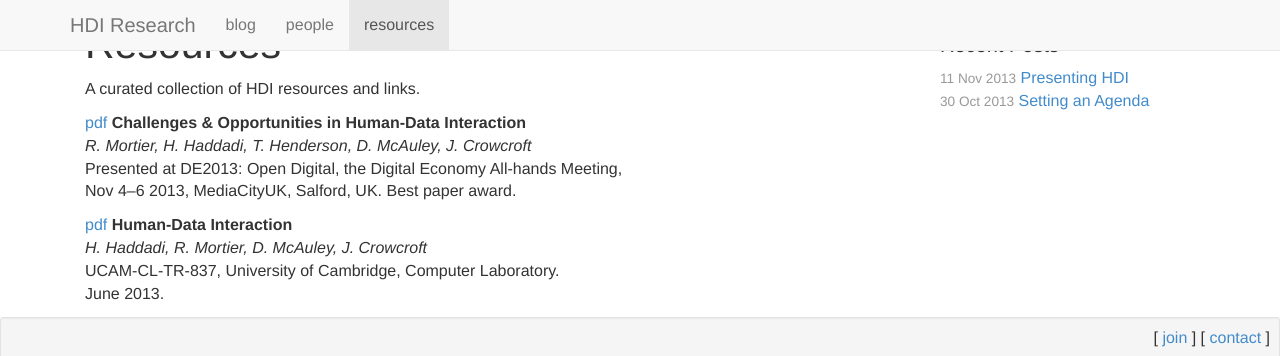
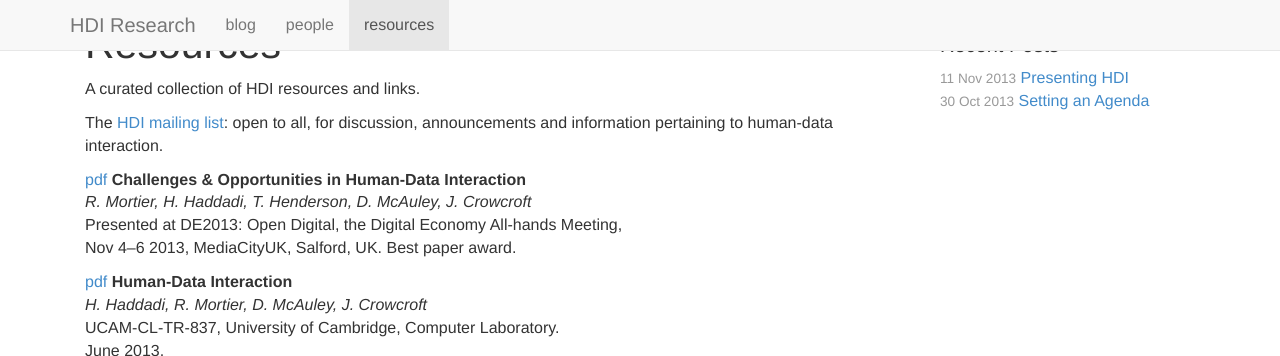
Before and after one commit to hdiresearch/hdiresearch.github.io, a Jekyll site: the page built from resources.md, in a window 1280 px wide, cut to the strip 0-356 px from the top of the page. Built offline with Jekyll 4.4.1, drawn with Linux system fonts in a browser that asks for light colours; nearby versions of some CDN libraries; some web fonts are replaced; part of the change alters nothing that is shown.

Commit message:
[resources] add link to mailing list to resources and page footer

```diff
--- a/_includes/footer.html
+++ b/_includes/footer.html
@@ -1,6 +1,6 @@
 <div id="footer" class="well well-sm">
 &nbsp;  <div class="pull-right">
-    [ <a href="/blog/2013/10/30/Setting-a-Research-Agenda/">join</a> ]
+    [ <a href="http://jiscmail.ac.uk/HDI">join</a> ]
     [ <a href="mailto:info@hdiresearch.org">contact</a> ]
   </div>
 </div>
--- a/resources.md
+++ b/resources.md
@@ -10,6 +10,8 @@ description: Collected HDI Resources
 
 A curated collection of HDI resources and links.
 
+The [HDI mailing list](http://jiscmail.ac.uk/HDI): open to all, for discussion, announcements and information pertaining to human-data interaction.
+
 [pdf](http://www.cs.nott.ac.uk/~rmm/papers/pdf/de13-hdi.pdf)
 __Challenges & Opportunities in Human-Data Interaction__<br />
 _R. Mortier, H. Haddadi, T. Henderson, D. McAuley, J. Crowcroft_<br />
```
